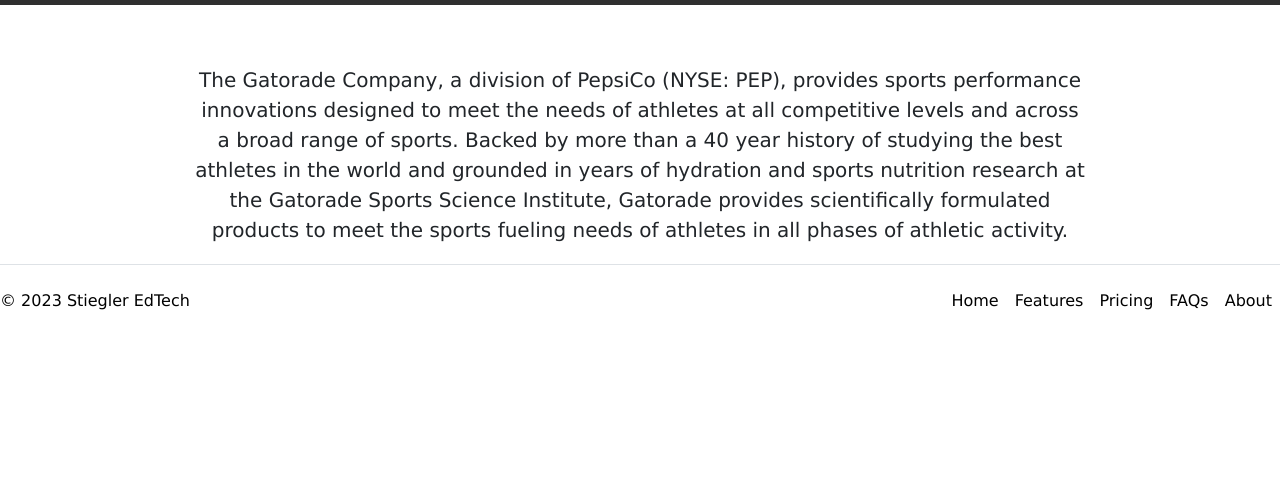
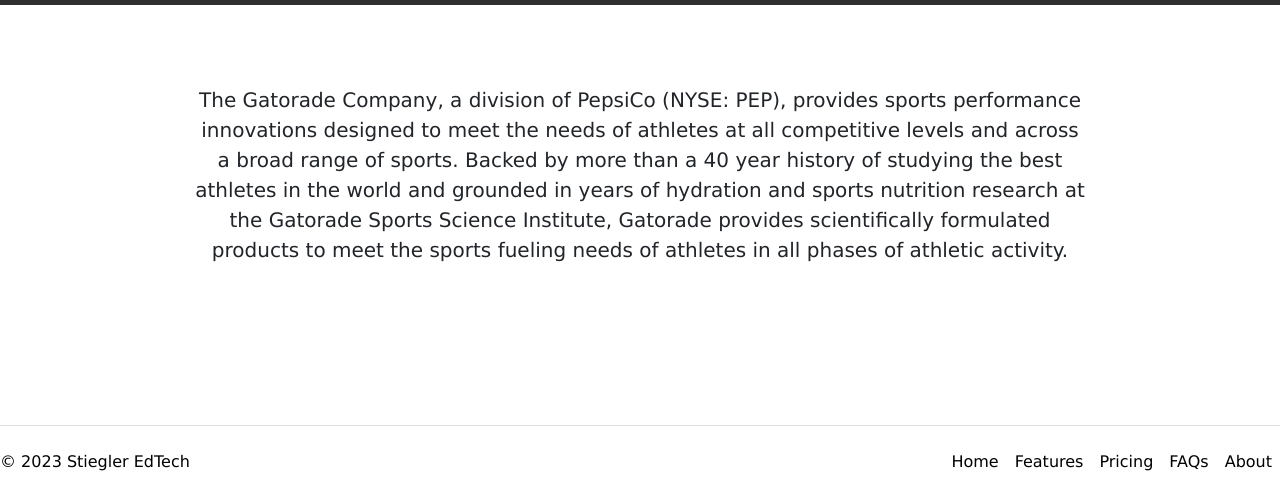
Before and after one commit to CJFaulkner04/AgileProject, a plain HTML site: page about.html in a window 1280 px wide. Shown: the part 463-961 px from the top of the page. Before the commit the page ends 844 px from the top, so only its background shows below. Drawn offline with nearby package versions, Linux system fonts and the light colour scheme; grey boxes are pictures that could not be loaded.

Commit message:
please god let this be the last commit

```diff
--- a/about.css
+++ b/about.css
@@ -20,7 +20,7 @@
     font-family: 'Franklin Gothic Medium', 'Arial Narrow', Arial, sans-serif;
 }
 .content{
-    padding-top: 60px;
+    padding-top: 80px;
     padding-bottom: 120px;
     width: 70%;
     margin: auto;
--- a/about.html
+++ b/about.html
@@ -43,7 +43,7 @@
         </div>
 
         <div class="footer-container">
-            <footer class="d-flex flex-wrap justify-content-between align-items-center py-3 mt-4 border-top fixed-bottom">
+            <footer class="d-flex flex-wrap justify-content-between align-items-center py-3 mt-4 border-top">
               <p class="col-md-4 mb-0 text-black">© 2023 Stiegler EdTech</p>
               <a href="/" class="col-md-4 d-flex align-items-center justify-content-center mb-3 mb-md-0 me-md-auto link-body-emphasis text-decoration-none">
                 <svg class="bi me-2" width="40" height="32"><use xlink:href="#bootstrap"></use></svg>
```
